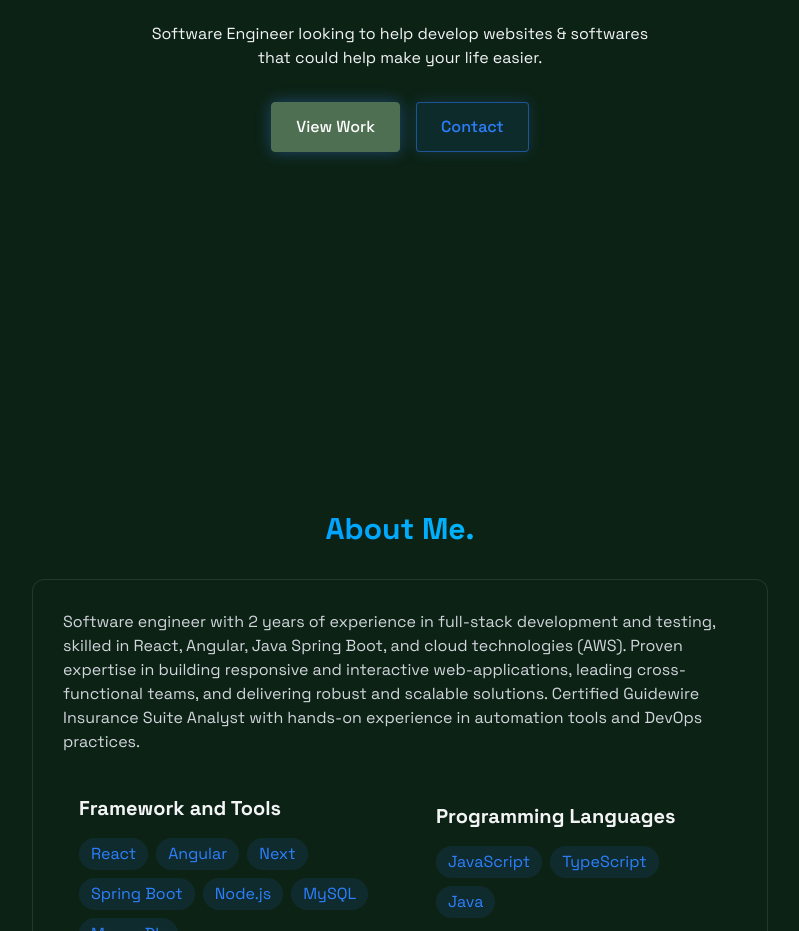
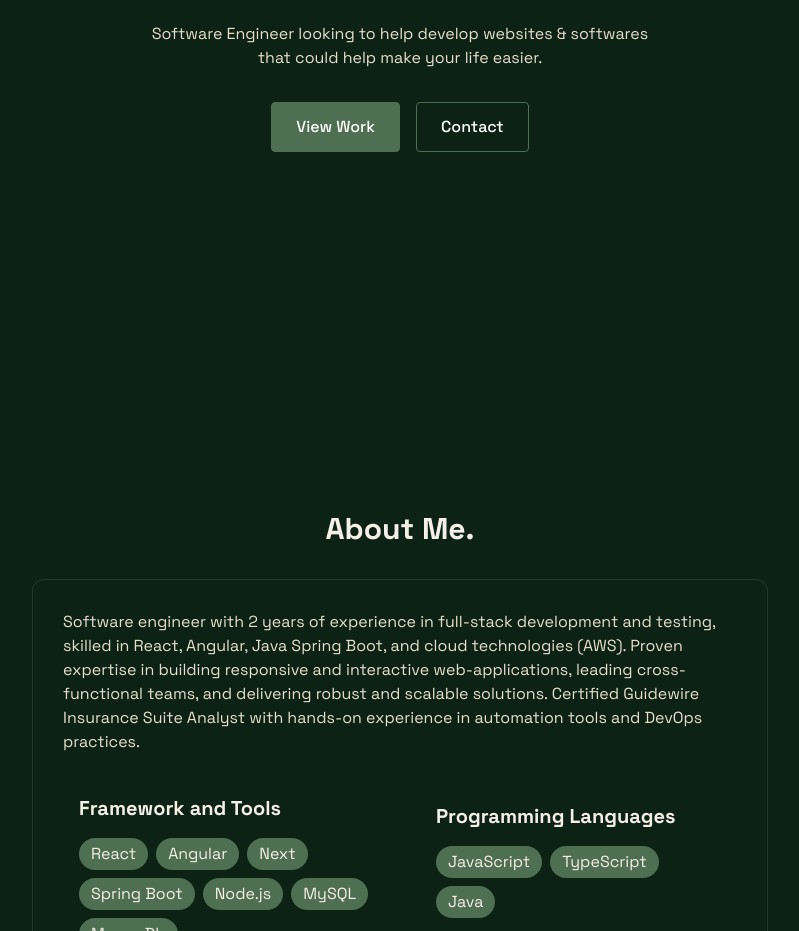
Before and after one commit to stevenovak123/portfolio, a React (Vite) app: page / in a window 1280 px wide. Shown: the part 361-1292 px from the top of the page, without its empty margins (240-1039 px from the left). Built offline with nearby package versions, Linux system fonts and the light colour scheme.

Commit message:
added color changes to About and Home

```diff
--- a/src/components/sections/About.jsx
+++ b/src/components/sections/About.jsx
@@ -19,11 +19,11 @@ const About = () => {
     >
       <RevealOnScroll>
         <div className='max-w-3xl mx-auto px-4'>
-          <h2 className='text-3xl font-bold mb-8 bg-gradient-to-r from-blue-500 to-cyan-400 bg-clip-text text-transparent text-center'>
+          <h2 className='text-3xl font-bold mb-8 text-[rgb(245,239,230)] bg-clip-text  text-center'>
             About Me.
           </h2>
           <div className='rounded-xl p-7.5 border-white/10 border hover:-translate-y-1 transition-all'>
-            <p className='text-gray-300 mb-6'>
+            <p className='text-[rgb(232,223,202)] mb-6'>
               Software engineer with 2 years of experience in full-stack
               development and testing, skilled in React, Angular, Java Spring
               Boot, and cloud technologies (AWS). Proven expertise in building
@@ -34,11 +34,13 @@ const About = () => {
             </p>
             <div className='grid grid-cols-1 md:grid-cols-2 gap-6'>
               <div className='rounded-xl p-4 hover:-translate-y-1 transition-all'>
-                <h3 className='text-xl font-bold mb-4'>Framework and Tools </h3>
+                <h3 className='text-xl font-bold mb-4 text-[rgb(245,239,230)]'>
+                  Framework and Tools{' '}
+                </h3>
                 <div className='flex flex-wrap gap-2'>
                   {tools.map((tech, key) => (
                     <span
-                      className='bg-blue-500/10 text-blue-500 py-1 px-3 rounded-full hover:bg-blue-500/20 hover:shadow-[0_2px_8px_rgba(59,130,246,0.2)] transition'
+                      className=' bg-[rgb(79,111,82)]  text-[rgb(245,239,230)] py-1 px-3 rounded-full hover:bg-[rgba(79,111,82,0.2)] hover:shadow-[0_0_15px_rgba(76,175,80,0.4)] transition'
                       key={key}
                     >
                       {tech}
@@ -47,13 +49,13 @@ const About = () => {
                 </div>
               </div>
               <div className='rounded-xl p-6 hover:-translate-y-1 transition-all'>
-                <h3 className='text-xl font-bold mb-4'>
+                <h3 className='text-xl font-bold mb-4  text-[rgb(245,239,230)]'>
                   Programming Languages{' '}
                 </h3>
                 <div className='flex flex-wrap gap-2'>
                   {languages.map((tech, key) => (
                     <span
-                      className='bg-blue-500/10 text-blue-500 py-1 px-3 rounded-full hover:bg-blue-500/20 hover:shadow-[0_2px_8px_rgba(59,130,246,0.2)] transition'
+                      className=' bg-[rgb(79,111,82)]  text-[rgb(245,239,230)] py-1 px-3 rounded-full hover:bg-[rgba(79,111,82,0.2)] hover:shadow-[0_0_15px_rgba(76,175,80,0.4)] transition'
                       key={key}
                     >
                       {tech}
--- a/src/components/sections/Home.jsx
+++ b/src/components/sections/Home.jsx
@@ -12,20 +12,20 @@ const Home = () => {
           <h1 className=' text-[rgb(245,239,230)] text-5xl md:text-7xl font-bold mb-6 bg-clip-text'>
             Hello, I'm Steve.
           </h1>
-          <p className='text-#e8dfca text-l mb-8 max-w-lg mx-auto'>
+          <p className='text-[rgb(232,223,202)] text-l mb-8 max-w-lg mx-auto'>
             Software Engineer looking to help develop websites & softwares that
             could help make your life easier.
           </p>
           <div className='flex justify-center space-x-4'>
             <a
               href='#work'
-              className='border border-[rgb(79,111,82)] bg-[rgb(79,111,82)] text-white py-3 px-6 rounded font-medium transition relative overflow-hidden hover:-translate-y-0.5 hover: shadow-[0_0_15px_rgb(59,130,246,0.4)]'
+              className='border border-[rgb(79,111,82)] bg-[rgb(79,111,82)]  text-white py-3 px-6 rounded font-medium transition relative overflow-hidden hover:-translate-y-0.5 hover:shadow-[0_0_15px_rgba(76,175,80,0.4)]'
             >
               View Work
             </a>
             <a
               href='#contact'
-              className='border border-blue-500/50  text-blue-500 py-3 px-6 rounded font-medium transition-all duration-200 hover:-translate-y-0.5 hover: shadow-[0_0_15px_rgba(59,130,246,0.2)]  hover: bg-blue-500/10'
+              className='border border-[rgb(79,111,82)]  text-white py-3 px-6 rounded font-medium transition relative overflow-hidden hover:-translate-y-0.5 hover:shadow-[0_0_15px_rgba(76,175,80,0.4)]'
             >
               Contact
             </a>
```
